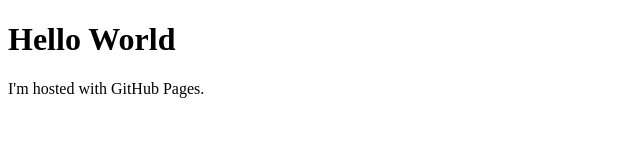
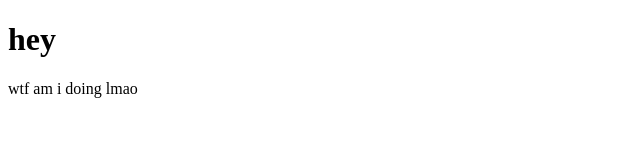
Before and after one commit to sennight/sennight.github.io, a plain HTML site: page index.html in a window 1280 px wide. Shown: the whole page, without its empty margins (0-640 px from the left). Drawn offline with Linux system fonts and the light colour scheme.

Commit message:
Update index.html

```diff
--- a/index.html
+++ b/index.html
@@ -1,7 +1,7 @@
 <!DOCTYPE html>
 <html>
 <body>
-<h1>Hello World</h1>
-<p>I'm hosted with GitHub Pages.</p>
+<h1>hey</h1>
+<p>wtf am i doing lmao</p>
 </body>
 </html>
```
